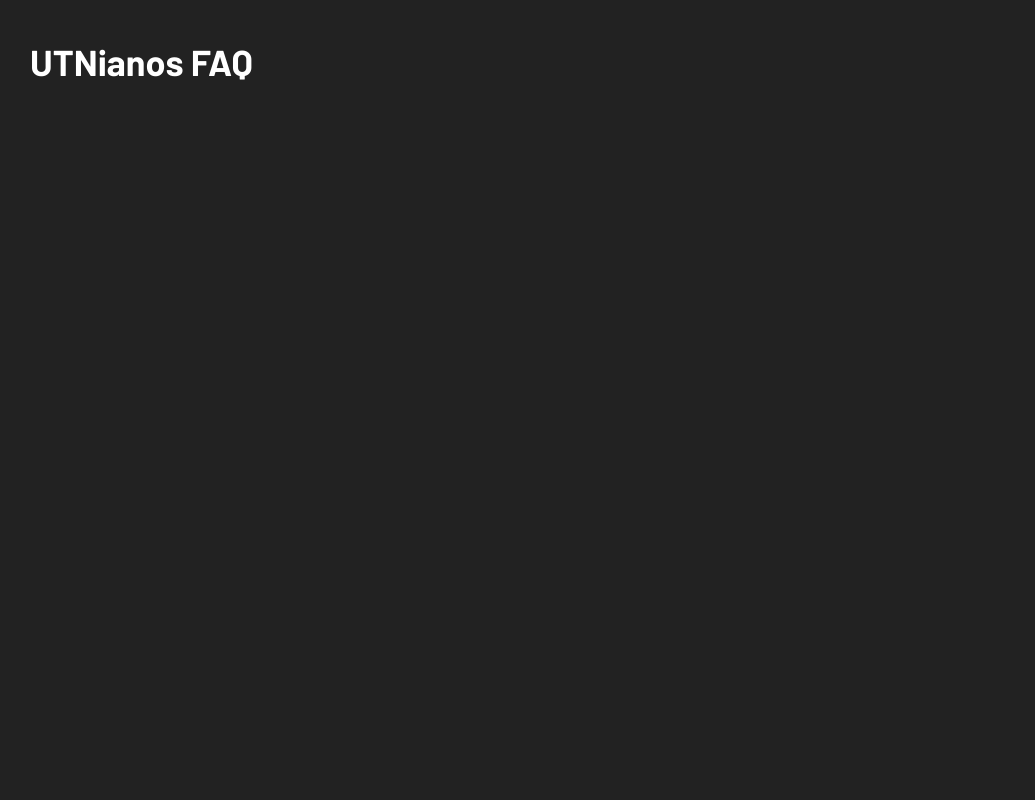
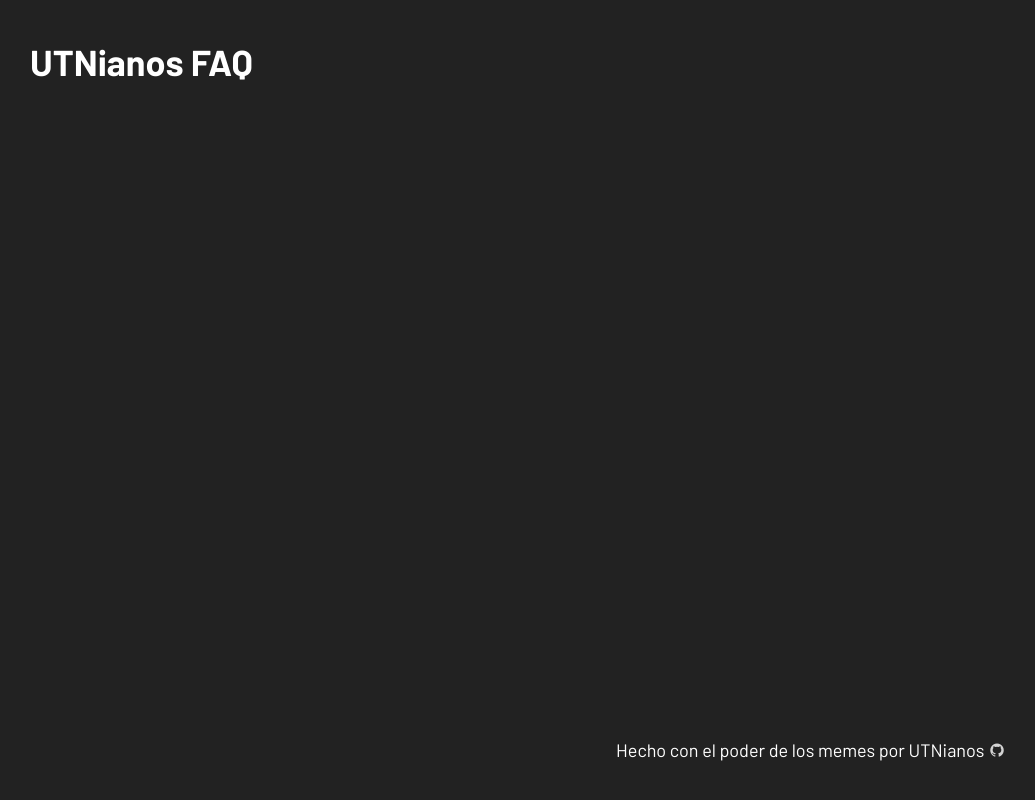
Before and after one commit to pyritewolf/utnianos-faq, a React app: page / in a window 1280 px wide. Before the commit this address had no page. Shown: the whole page, without its empty margins (122-1157 px from the left). Built offline with nearby package versions, Linux system fonts and the light colour scheme.

Commit message:
Agregar footer

```diff
--- a/src/App.tsx
+++ b/src/App.tsx
@@ -6,14 +6,15 @@
 import Finales from './views/Finales';
 import Votaciones from './views/Votaciones';
 import { PATHS } from './constants';
-import './App.css';
+import styles from './styles.module.css';
 
 function App() {
   return (
-    <div className="root container">
-      <header className="header">
+    <div className={styles.container}>
+      <header>
        <h1>UTNianos FAQ</h1>
       </header>
+      <main>
         <Routes>
           <Route path={PATHS.home} element={<Home />} />
           <Route path={PATHS.lore} element={<Lore />} />
@@ -21,6 +22,10 @@
           <Route path={PATHS.finales} element={<Finales />} />
           <Route path={PATHS.votaciones} element={<Votaciones />} />
         </Routes>
+      </main>
+      <footer>
+        Hecho con el poder de los memes por UTNianos <a href="https://github.com/pyritewolf/utnianos-faq" target="_blank" rel="noreferrer"><i className="lab la-github"></i></a>
+      </footer>
     </div>
   );
 }
--- a/src/App.css
+++ b/src/styles.module.css
@@ -23,3 +23,11 @@
 	margin-top: calc(var(--gap-lg) * -1);
 	margin-bottom: var(--gap-lg);
 }
+
+.container main {
+	min-height: 80vh;
+}
+
+.container footer {
+	text-align: right;
+}
```
Lines whose indentation alone changed are shown as unchanged.
